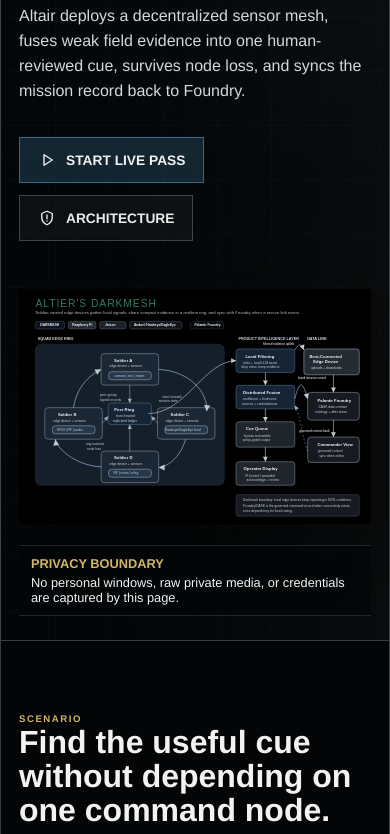
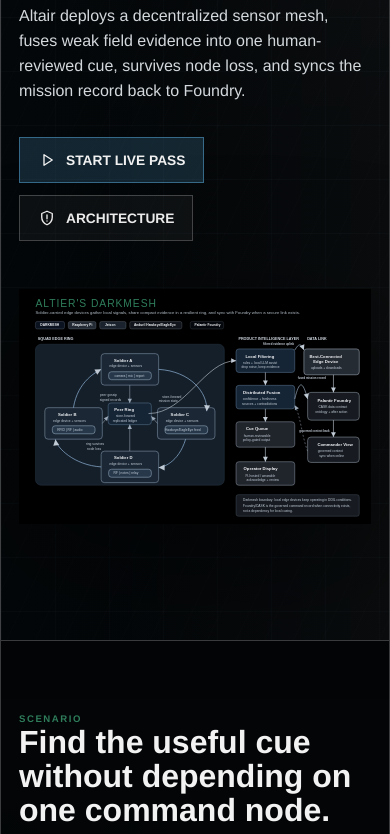
Before and after one commit to benikigai/darkmesh, a plain HTML site: page index.html in a window 390 px wide. Shown: the part 145-979 px from the top of the page. Drawn offline with Linux system fonts and the light colour scheme; no server answers.

Commit message:
Update homepage accent color

```diff
--- a/index.html
+++ b/index.html
@@ -101,10 +101,6 @@
         </div>
         <div class="hero-visual" aria-label="Demo flow preview">
           <img src="../assets/pitch/demo-flow-chart.svg" alt="darkmesh live demo flow from sensor ingest through Foundry synchronization">
-        </div>
-        <div class="privacy-strip" aria-label="Privacy boundary">
-          <span>Privacy boundary</span>
-          <strong>No personal windows, raw private media, or credentials are captured by this page.</strong>
         </div>
       </section>
 
--- a/styles.css
+++ b/styles.css
@@ -13,8 +13,8 @@
   --muted-2: #7f8085;
   --cyan: #65c7ff;
   --cyan-soft: rgba(101, 199, 255, 0.14);
-  --amber: #d3b568;
-  --amber-soft: rgba(211, 181, 104, 0.14);
+  --amber: #2f7d5b;
+  --amber-soft: rgba(47, 125, 91, 0.18);
   --green: #8bd0ff;
   --red: #c7463f;
   --violet: #b8b8bd;
@@ -22,8 +22,8 @@
   --blue-grey: #415774;
   --region-blue: rgba(91, 182, 255, 0.18);
   --region-blue-strong: rgba(129, 207, 255, 0.62);
-  --region-amber: rgba(228, 195, 105, 0.18);
-  --region-amber-strong: rgba(232, 205, 123, 0.66);
+  --region-amber: rgba(47, 125, 91, 0.2);
+  --region-amber-strong: rgba(47, 125, 91, 0.7);
   --shadow: 0 28px 90px rgba(0, 0, 0, 0.48);
 }
 
@@ -153,8 +153,7 @@ button {
 }
 
 .hero-copy,
-.hero-visual,
-.privacy-strip {
+.hero-visual {
   position: relative;
   z-index: 1;
 }
@@ -165,7 +164,7 @@ button {
 
 .hero-title {
   margin: 0;
-  color: var(--text);
+  color: var(--amber);
   font-size: 6.2rem;
   line-height: 0.88;
   font-weight: 900;
@@ -241,34 +240,6 @@ button {
   filter: drop-shadow(0 34px 70px rgba(0, 0, 0, 0.5));
 }
 
-.privacy-strip {
-  position: absolute;
-  left: 36px;
-  right: 36px;
-  bottom: 24px;
-  display: flex;
-  align-items: center;
-  gap: 14px;
-  min-height: 44px;
-  padding: 0 16px;
-  border-top: 1px solid var(--line);
-  border-bottom: 1px solid var(--line);
-  background: rgba(2, 5, 6, 0.68);
-  color: var(--muted);
-  font-size: 0.8rem;
-}
-
-.privacy-strip span {
-  color: var(--amber);
-  font-weight: 840;
-  text-transform: uppercase;
-}
-
-.privacy-strip strong {
-  color: var(--text);
-  font-weight: 560;
-}
-
 .narrative-section,
 .proof-section,
 .architecture-section {
@@ -428,7 +399,7 @@ button {
 }
 
 .flow-step.is-warning {
-  background: rgba(211, 181, 104, 0.1);
+  background: rgba(47, 125, 91, 0.12);
 }
 
 .flow-step.is-blocked {
@@ -675,6 +646,10 @@ h1 {
   overflow-wrap: anywhere;
 }
 
+.brand-lockup h1 {
+  color: var(--amber);
+}
+
 .command-readout {
   display: grid;
   grid-template-columns: repeat(3, minmax(82px, auto));
@@ -886,7 +861,7 @@ svg use {
 
 .summary-cell .metric-warning {
   color: var(--amber);
-  text-shadow: 0 0 14px rgba(211, 181, 104, 0.18);
+  text-shadow: 0 0 14px rgba(47, 125, 91, 0.22);
 }
 
 .summary-cell .metric-good {
@@ -1238,7 +1213,7 @@ svg use {
   stroke: var(--region-amber-strong);
   stroke-width: 1.5;
   stroke-dasharray: 10 7;
-  filter: drop-shadow(0 0 14px rgba(232, 205, 123, 0.16));
+  filter: drop-shadow(0 0 14px rgba(47, 125, 91, 0.2));
 }
 
 .control-source-cross {
@@ -1388,8 +1363,8 @@ svg use {
 }
 
 .legend-mark.objective-mark {
-  border: 1px solid rgba(164, 139, 78, 0.58);
-  background: rgba(211, 181, 104, 0.16);
+  border: 1px solid rgba(47, 125, 91, 0.58);
+  background: rgba(47, 125, 91, 0.18);
 }
 
 .legend-line.rf-line {
@@ -1771,7 +1746,7 @@ svg use {
 .cue-chain-row .cue-step.active {
   color: var(--text);
   background:
-    linear-gradient(90deg, rgba(211, 181, 104, 0.12), rgba(65, 87, 116, 0.12), rgba(255, 255, 255, 0.02)),
+    linear-gradient(90deg, rgba(47, 125, 91, 0.16), rgba(65, 87, 116, 0.12), rgba(255, 255, 255, 0.02)),
     rgba(255, 255, 255, 0.02);
 }
 
@@ -1809,7 +1784,7 @@ svg use {
 
 .pulse-icon.warn {
   color: var(--amber);
-  filter: drop-shadow(0 0 8px rgba(211, 181, 104, 0.16));
+  filter: drop-shadow(0 0 8px rgba(47, 125, 91, 0.22));
 }
 
 .pulse-icon.move {
@@ -1876,7 +1851,7 @@ svg use {
   min-height: 27px;
   align-items: center;
   padding: 0 10px;
-  border: 1px solid rgba(211, 181, 104, 0.28);
+  border: 1px solid rgba(47, 125, 91, 0.32);
   border-radius: 999px;
   color: var(--amber);
   font-size: 0.72rem;
@@ -2025,7 +2000,7 @@ svg use {
 
 .feed-dot.warn {
   background: var(--amber);
-  box-shadow: 0 0 10px rgba(211, 181, 104, 0.24);
+  box-shadow: 0 0 10px rgba(47, 125, 91, 0.28);
 }
 
 .feed-dot.bad {
@@ -2208,11 +2183,6 @@ svg use {
     padding-right: 18px;
   }
 
-  .privacy-strip {
-    left: 18px;
-    right: 18px;
-  }
-
   .hero-title {
     font-size: 5.6rem;
   }
@@ -2285,15 +2255,6 @@ svg use {
 
   .hero-lede {
     font-size: 1rem;
-  }
-
-  .privacy-strip {
-    align-items: flex-start;
-    flex-direction: column;
-    gap: 4px;
-    height: auto;
-    min-height: 0;
-    padding: 10px 12px;
   }
 
   .narrative-columns,
```
